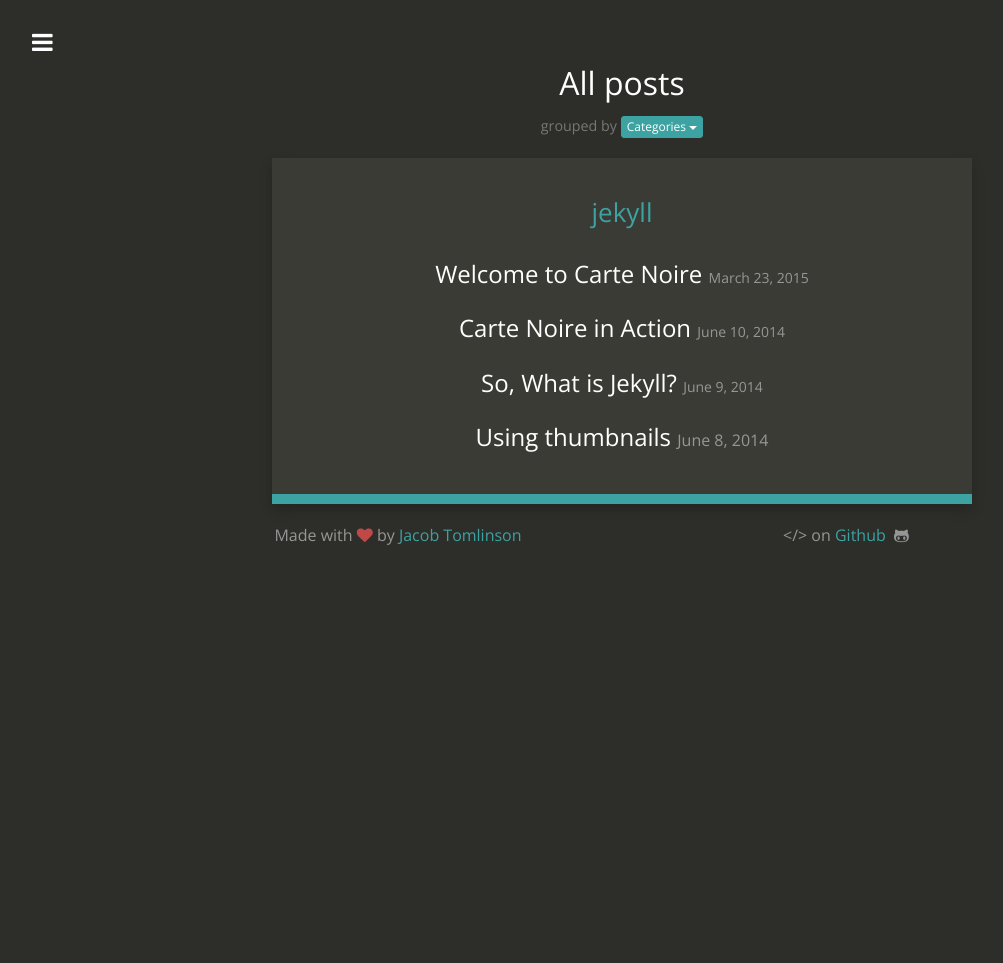
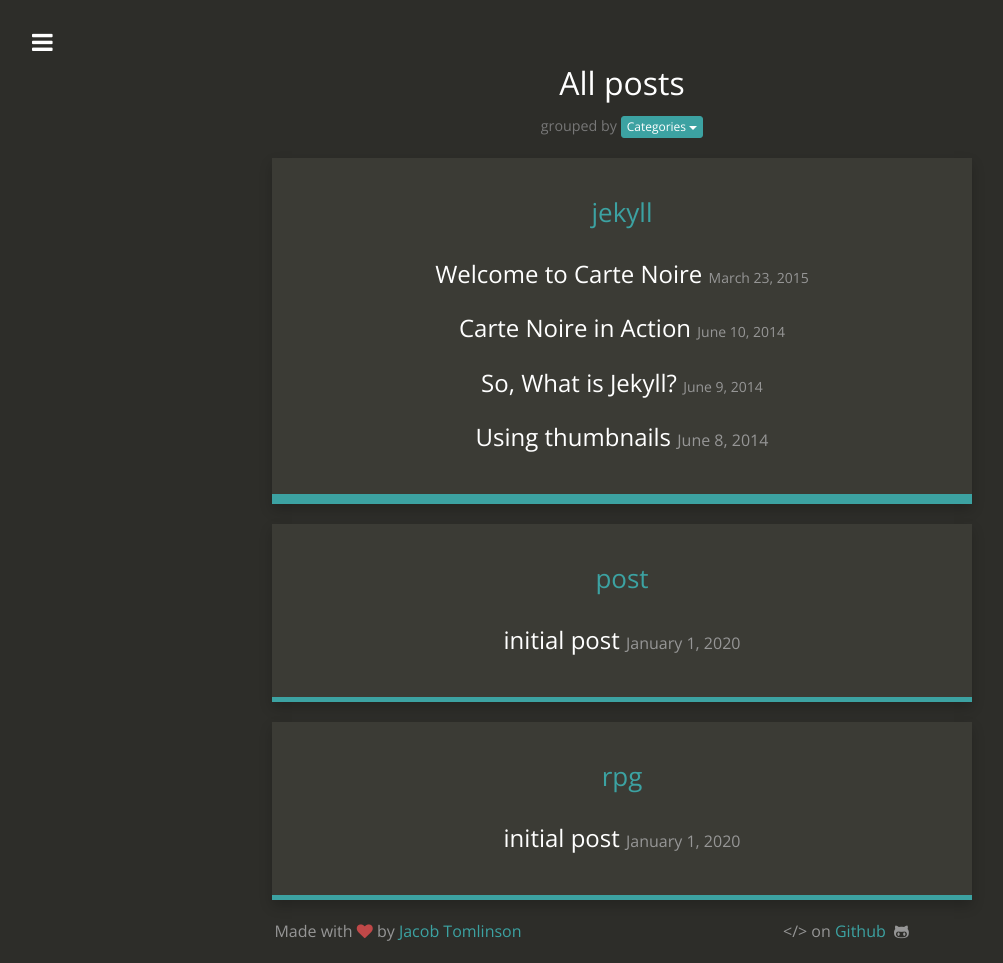
Before and after one commit to yochaigal/newschoolrevolution, a Jekyll site: the page built from posts-by-categories.html, in a window 1280 px wide. Shown: the whole page, without its empty margins (18-1021 px from the left). Built offline with Jekyll 4.4.1, drawn with Linux system fonts in a browser that asks for light colours; nearby versions of some CDN libraries; before the commit the page ends 900 px from its top, so only the background shows below that.

Commit message:
fixing config

```diff
--- a/_config.yml
+++ b/_config.yml
@@ -8,7 +8,7 @@
 title_image: "https://www.gravatar.com/avatar/00000000000000000000000000000000?s=500&d=mm"
 google_analytics: "UA-20365477-4"
 disqus_account: cartenoire
-github_repository: https://github.com/jacobtomlinson/carte-noire
+github_repository: "https://newschoolrevolution.com"
 addthis_id: ra-513c6fa83da6ec67
 post_limit: 5
 
--- /dev/null
+++ b/_posts/2020-1-11-whatis.md
@@ -0,0 +1,9 @@
+---
+layout: post
+title: initial post
+date: 2020-01-1
+categories: post rpg
+tags: osr nsr rpg
+---
+
+This is the initial post - a playground, really.
```
Also changed, not shown: 2 other files.
